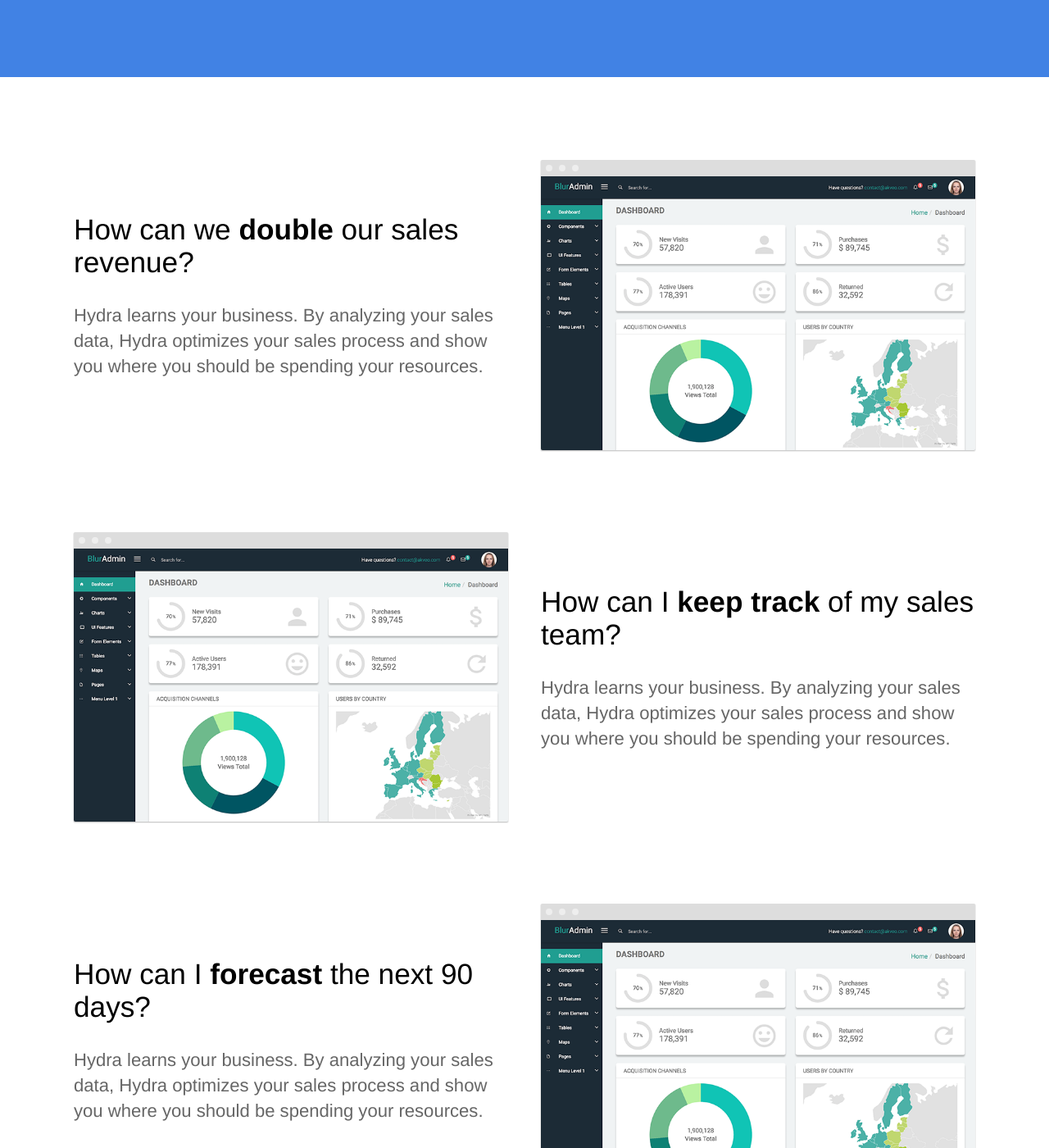
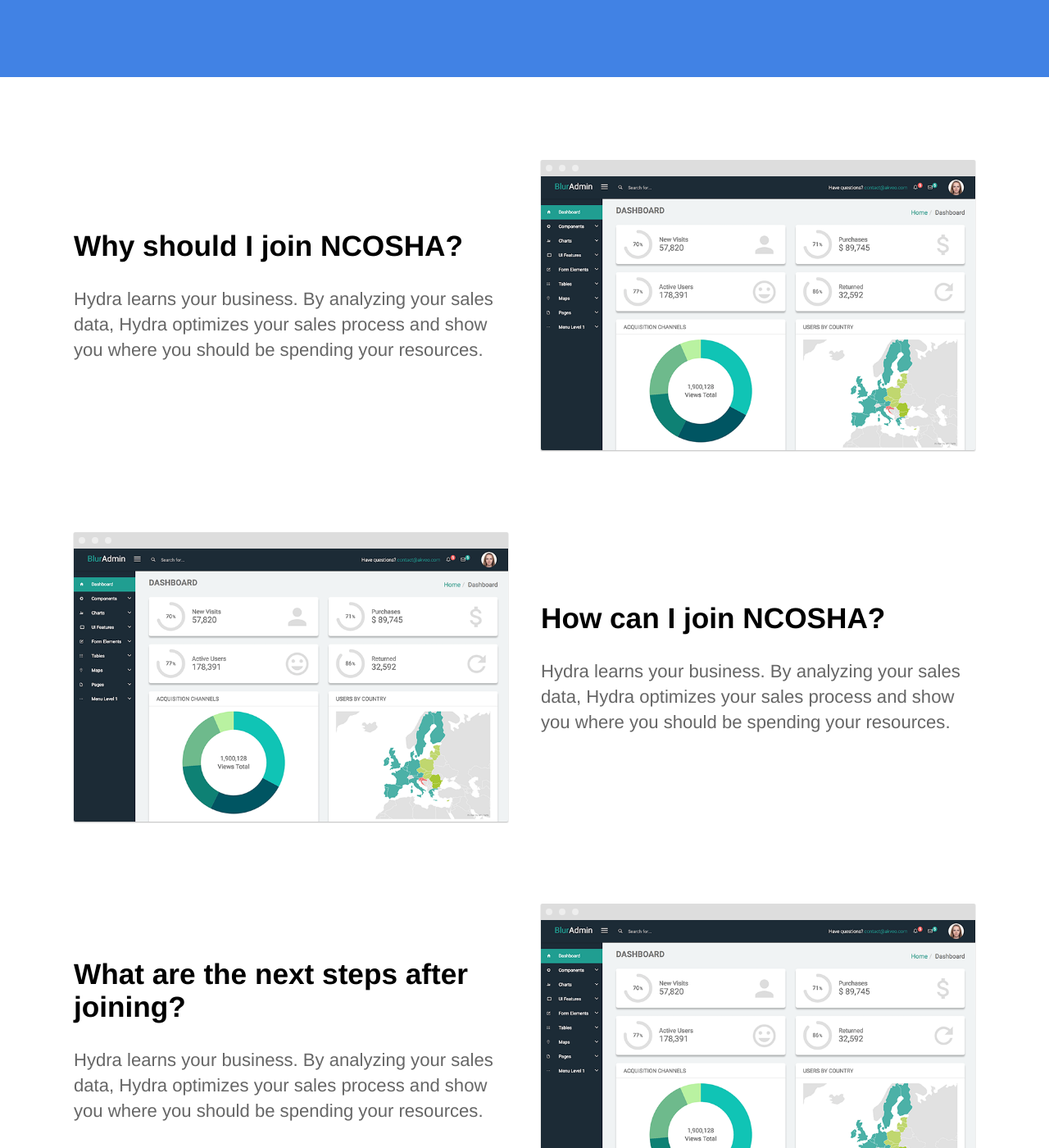
Before and after one commit to hawiabraham/ncosha, a Jekyll site: the page built from index.html, in a window 1280 px wide and 1400 px high, scrolled down 395 px. Shown: the whole window at 82% size. Built offline with Jekyll 4.4.1, drawn with Linux system fonts in a browser that asks for light colours.

Commit message:
Update index.html

```diff
--- a/index.html
+++ b/index.html
@@ -17,7 +17,7 @@ description: A community based effort to support end-of-life preparedness.
 	<section>
 		<div class="container flex">
 			<div class="text editable">
-				<h2>How can we <strong>double</strong> our sales revenue?</h2>
+				<h2><strong>Why should I join NCOSHA?</strong></h2>
 				<p>Hydra learns your business. By analyzing your sales data, Hydra optimizes your sales process and show you where you should be spending your resources. </p>
 			</div>
 			<div class="image">
@@ -29,7 +29,7 @@ description: A community based effort to support end-of-life preparedness.
 	<section>
 		<div class="container flex">
 			<div class="text editable">
-				<h2>How can I <strong>keep track</strong> of my sales team?</h2>
+				<h2><strong>How can I join NCOSHA?</strong></h2>
 				<p>Hydra learns your business. By analyzing your sales data, Hydra optimizes your sales process and show you where you should be spending your resources.</p>
 			</div>
 			<div class="image">
@@ -41,7 +41,7 @@ description: A community based effort to support end-of-life preparedness.
 	<section>
 		<div class="container flex">
 			<div class="text editable">
-				<h2>How can I <strong>forecast</strong> the next 90 days?</h2>
+				<h2><strong>What are the next steps after joining?</strong></h2>
 				<p>Hydra learns your business. By analyzing your sales data, Hydra optimizes your sales process and show you where you should be spending your resources.</p>
 			</div>
 			<div class="image">
```
